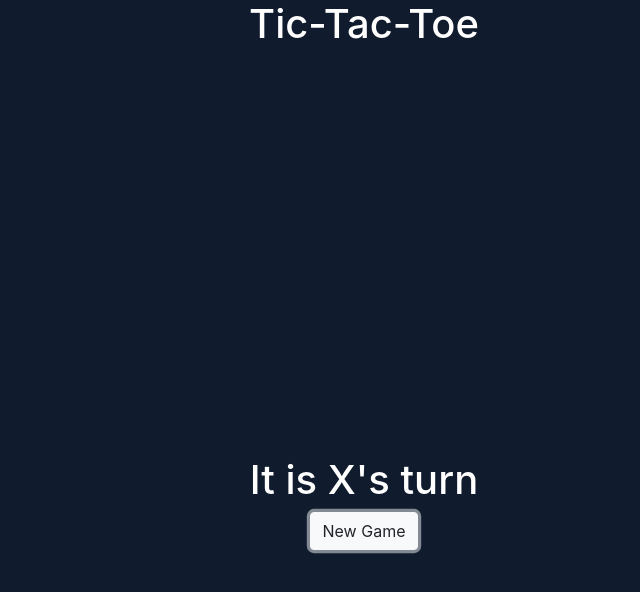
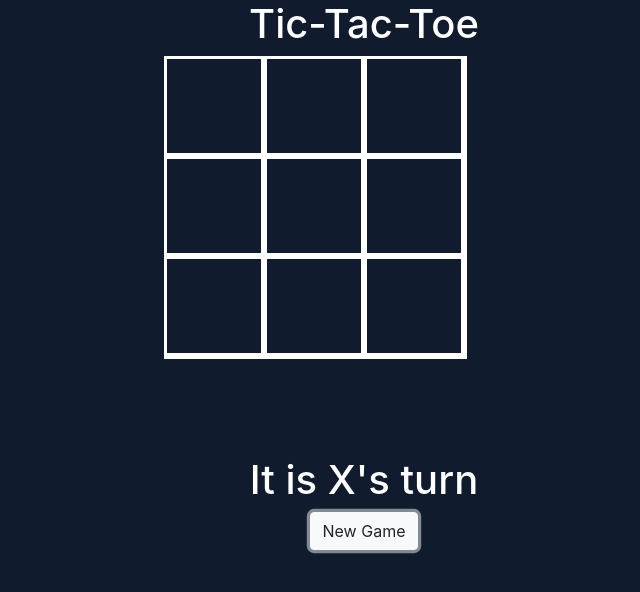
Before and after one commit to Ruben-Krueger/tic-tac-toe, a plain HTML site: page index.html in a window 1280 px wide. Both pictures are taken after a click on the button "New Game". Shown: the whole page, without its empty margins (276-916 px from the left). Drawn offline with nearby package versions, Linux system fonts and the light colour scheme.

Commit message:
game reset added

```diff
--- a/index.html
+++ b/index.html
@@ -212,6 +212,7 @@
             for(let j = 0; j < COL_LENGTH; j++) {
                 game.board.squares[i][j].player = "";
                 ctx.clearRect(0, 0, canvas.width, canvas.height);
+                game.board.squares[i][j].render();
             }
         }
 
@@ -221,7 +222,6 @@
 
     setInterval(game.render(), 100);
 
-
 </script>
 
 
```
